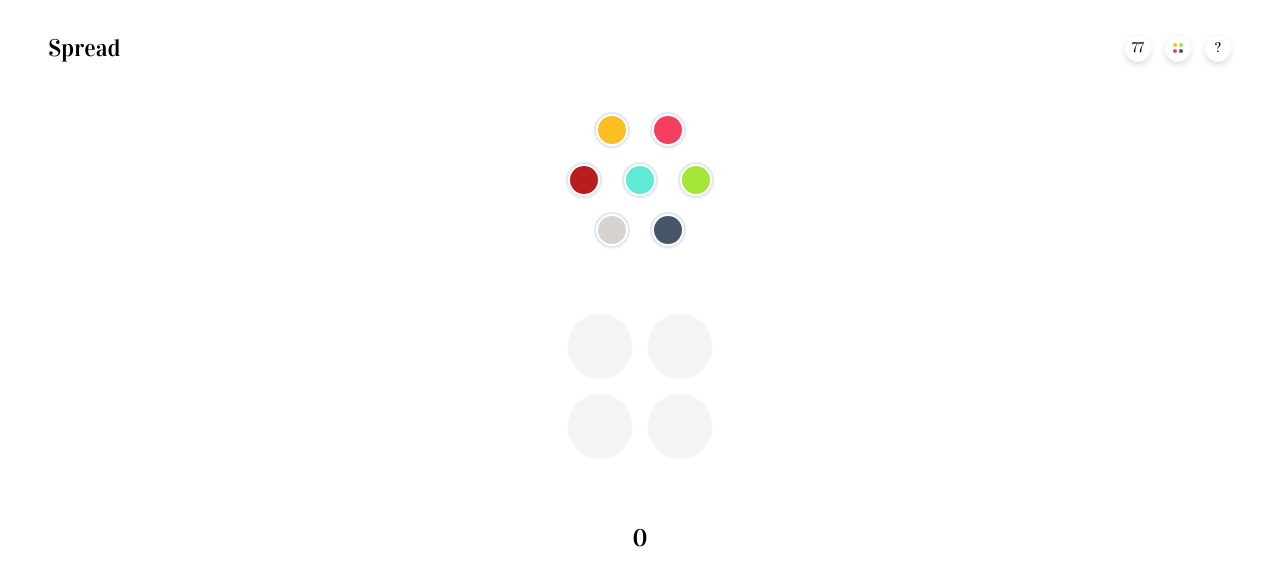
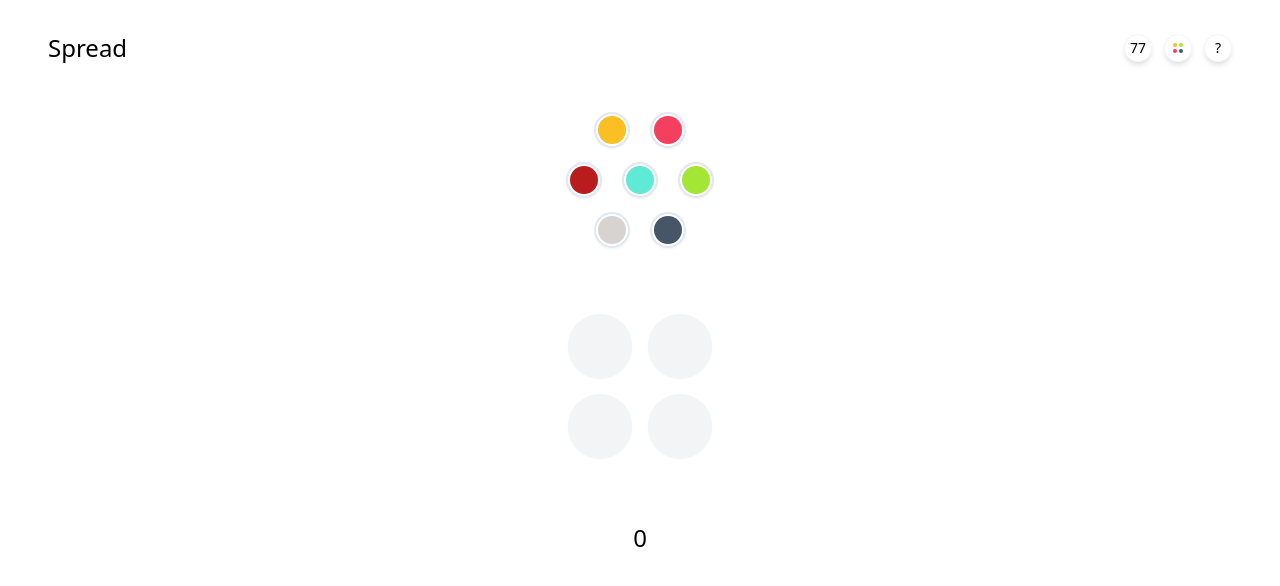
Before and after one commit to moonbubble/moonbubble.github.io, an Angular app: page / in a window 1280 px wide. Shown: the top 586 px of the page. Built offline with nearby package versions, Linux system fonts and the light colour scheme.

Commit message:
SPR Rolles back importing Vidaloka font to fix build

```diff
--- a/src/app/menu/menu.component.html
+++ b/src/app/menu/menu.component.html
@@ -1,11 +1,11 @@
 <div class="flex px-12 py-8 justify-between items-center">
-  <h1 class="font-vidaloka text-2xl">Spread</h1>
+  <h1 class="text-2xl">Spread</h1>
   <div class="flex gap-3">
     <button
       (click)="changeMenu(1)"
       class="h-7 w-7 shadow-md border border-slate-100 rounded-full flex justify-center items-center"
     >
-      <div class="font-vidaloka text-sm">77</div>
+      <div class="text-sm">77</div>
     </button>
     <button
       (click)="changeMenu(2)"
@@ -25,7 +25,7 @@
       (click)="changeMenu(3)"
       class="h-7 w-7 shadow-md border border-slate-100 rounded-full flex justify-center items-center"
     >
-      <div class="font-vidaloka text-sm">?</div>
+      <div class="text-sm">?</div>
     </button>
   </div>
 </div>
--- a/src/app/number-to-colors/number-to-colors.component.html
+++ b/src/app/number-to-colors/number-to-colors.component.html
@@ -3,7 +3,7 @@
     type="number"
     min="1"
     max="840"
-    class="border-black border-b h-8 font-vidaloka text-center w-24"
+    class="border-black border-b h-8 text-center w-24"
   />
 </div>
 
--- a/src/app/square-number/square-number.component.html
+++ b/src/app/square-number/square-number.component.html
@@ -1,3 +1,3 @@
-<h2 class="w-full text-center my-4 text-2xl font-vidaloka">
+<h2 class="w-full text-center my-4 text-2xl">
   {{ squareNumber }}
 </h2>
--- a/src/index.html
+++ b/src/index.html
@@ -6,12 +6,6 @@
     <base href="/" />
     <meta name="viewport" content="width=device-width, initial-scale=1" />
     <link rel="icon" type="image/x-icon" href="favicon.ico" />
-    <link rel="preconnect" href="https://fonts.googleapis.com" />
-    <link rel="preconnect" href="https://fonts.gstatic.com" crossorigin />
-    <link
-      href="https://fonts.googleapis.com/css2?family=Vidaloka&display=swap"
-      rel="stylesheet"
-    />
   </head>
   <body>
     <app-root></app-root>
--- a/tailwind.config.js
+++ b/tailwind.config.js
@@ -4,11 +4,7 @@ module.exports = {
     "./src/**/*.{html,ts}",
   ],
   theme: {
-    extend: {
-      fontFamily: {
-        'vidaloka': ['"Vidaloka"', 'serif'],
-      }
-    },
+    extend: {},
   },
   plugins: [],
 }
```
Also changed, not shown: 5 other files (tests, documents, lock files or other folders).
